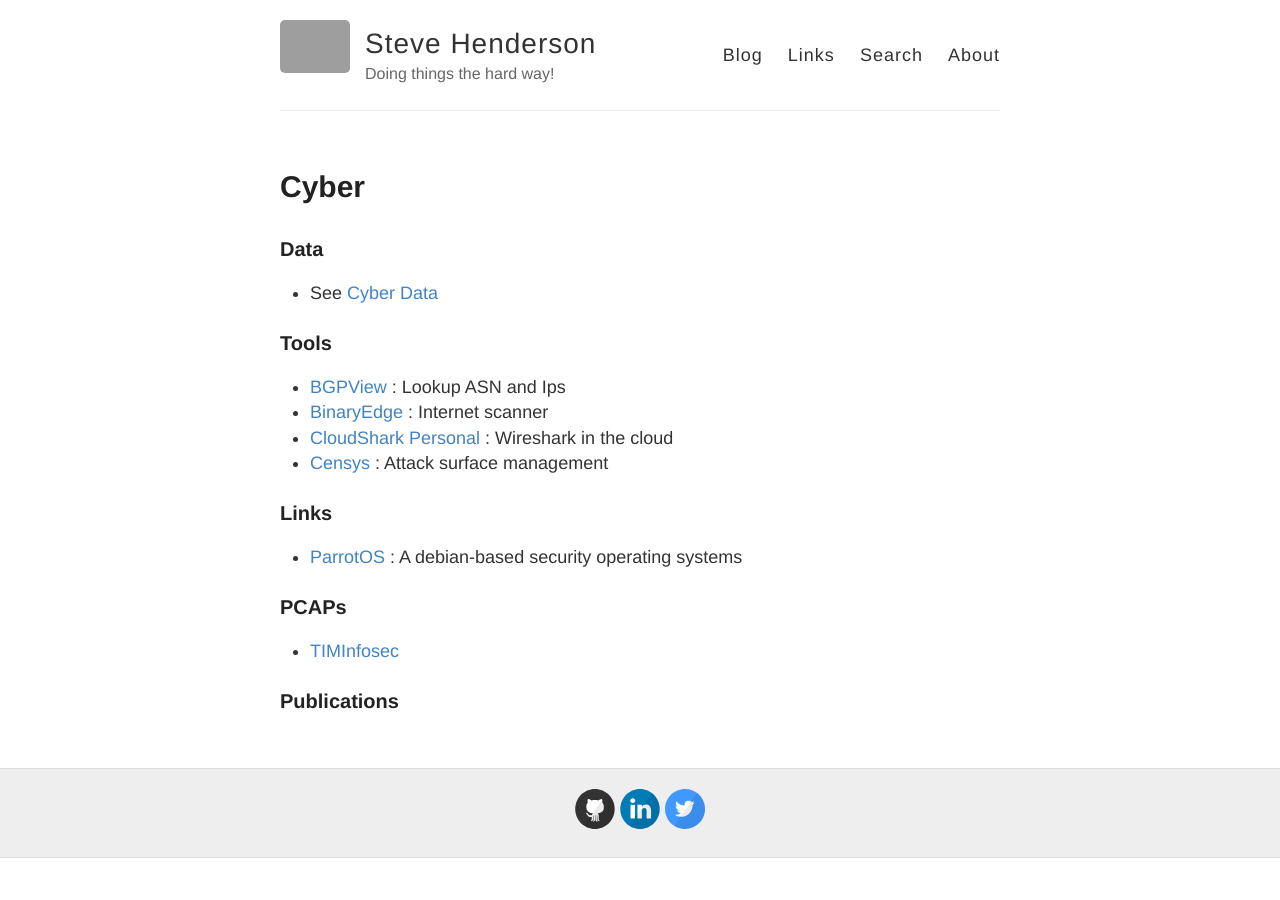
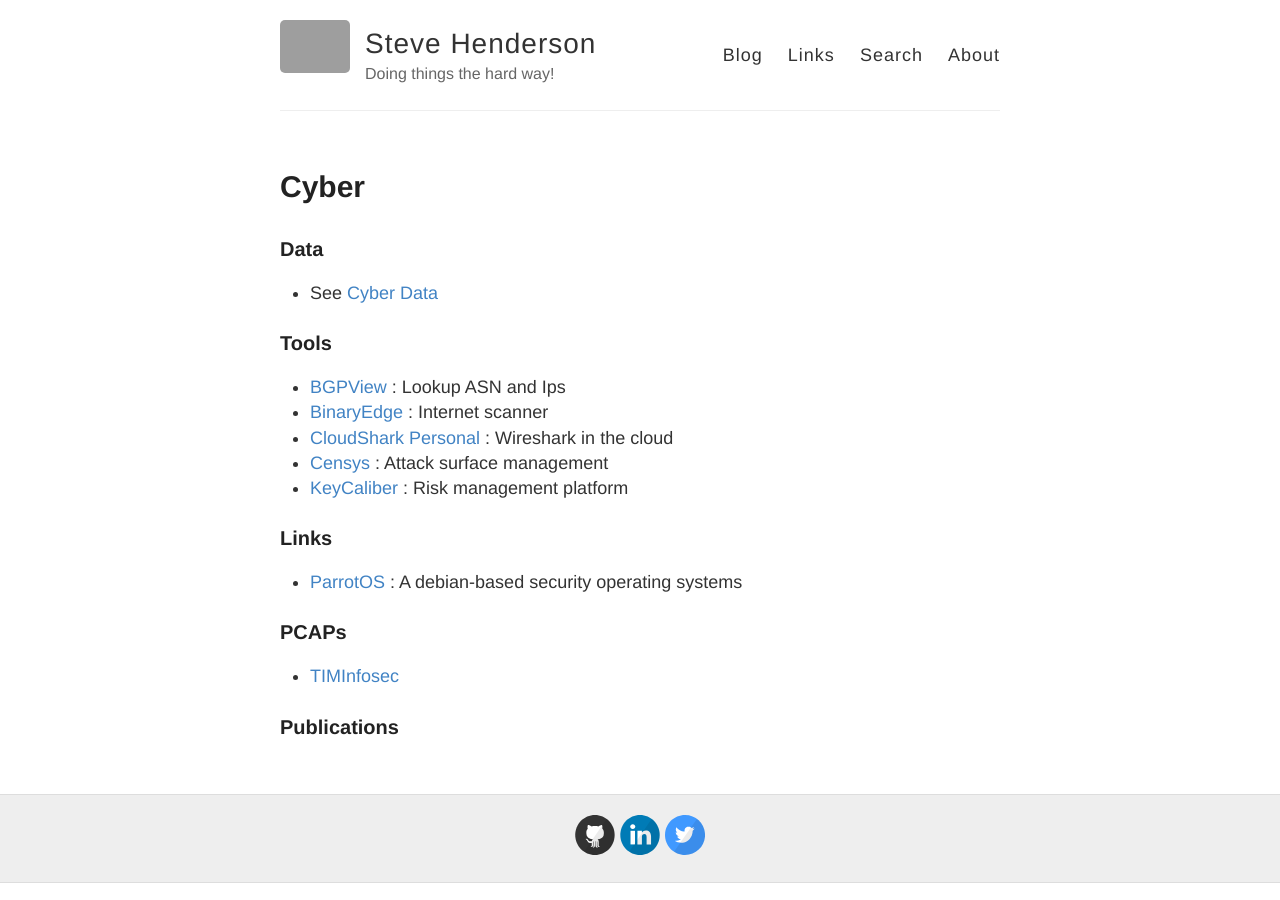
Before and after one commit to stevehenderson/stevehenderson.github.io, a Jekyll site: the page built from cyber.md, in a window 1280 px wide. Built offline with Jekyll 4.4.1, drawn with Linux system fonts in a browser that asks for light colours; grey boxes are pictures that could not be loaded.

Commit message:
Update cyber.md

```diff
--- a/cyber.md
+++ b/cyber.md
@@ -14,6 +14,7 @@
   * [BinaryEdge](https://www.binaryedge.io/) : Internet scanner
   * [CloudShark Personal](https://www.cloudshark.org/login) : Wireshark in the cloud
   * [Censys](https://censys.io/) : Attack surface management
+  * [KeyCaliber](https://www.keycaliber.com/) : Risk management platform
 
 ### Links
 
```
